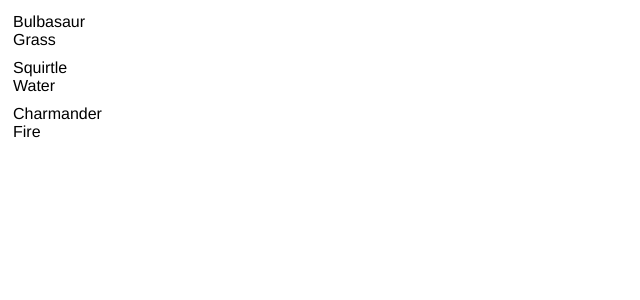
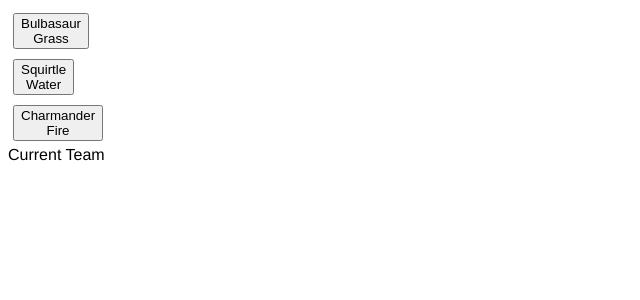
Before and after one commit to alfredlam42/intro-to-react, a React app: page / in a window 1280 px wide. Shown: the top 300 px of the page, without its empty margins (0-640 px from the left). Built offline with nearby package versions, Linux system fonts and the light colour scheme; the HTML template or start-up script is replaced by a standard one.

Commit message:
added code to add to team

```diff
--- a/src/App.jsx
+++ b/src/App.jsx
@@ -1,12 +1,27 @@
 import '../lib/app/public/styles.css';
 import React, { Component } from 'react';
 import ReactDOM from 'react-dom';
-import Starter from './Starter.jsx'
+import Starter from './Starter.jsx';
+import Team from './Team.jsx';
 
 
 class App extends Component{
+  constructor(props){
+    super(props);
+    this.state = {
+      team: [],
+    }
+  }
+
+  addToTeam(pokemon, that){
+    var currentTeam = that.state.team;
+    currentTeam.push(pokemon);
+    that.setState({team: currentTeam});
+  }
 
   render() {
+    var that = this;
+
     var pokemonList = {
       'Bulbasaur': 'Grass',
       'Squirtle' : 'Water',
@@ -14,12 +29,13 @@
     }
 
     var pokemons = Object.keys(pokemonList).map(function(pokemon, i){
-      return <Starter key={i} pokemon={pokemon} pokemonType={pokemonList[pokemon]} />
+      return <Starter key={i} pokemon={pokemon} pokemonType={pokemonList[pokemon]} addToTeam={that.addToTeam} that={that}/>
     })
 
     return(
       <div className='appWrapper'>
         {pokemons}
+        <Team team={this.state.team}/>
       </div>
     )
   }
--- a/src/Starter.jsx
+++ b/src/Starter.jsx
@@ -1,17 +1,17 @@
 import React, { Component } from 'react';
 import '../lib/app/public/starter.css';
-
 class Starter extends Component{
   render(){
     var pokemon = this.props.pokemon;
     var pokemonType = this.props.pokemonType;
+    var that = this.props.that
 
     return(
       <div className='starterWrapper'>
-        <div className='pokemon'>
+        <button className='pokemon' onClick={() => this.props.addToTeam(pokemon, that)}>
           <div className='pokemonName'>{pokemon}</div>
           <div className='pokemonType'>{pokemonType}</div>
-        </div>
+        </button>
       </div>
     )
   }
--- /dev/null
+++ b/src/Team.jsx
@@ -0,0 +1,20 @@
+import React, { Component } from 'react';
+import '../lib/app/public/team.css';
+
+class Team extends Component{
+  render(){
+    var team = this.props.team;
+    var teamList = team.map(function(pokemon, i){
+      return <div key={i} className='team'>{pokemon}</div>
+    })
+
+    return(
+      <div className='teamWrapper'>
+        <div>Current Team</div>
+        {teamList}
+      </div>
+    )
+  }
+}
+
+export default Team;
```
Also changed, not shown: lib/app/public/team.css (added).
